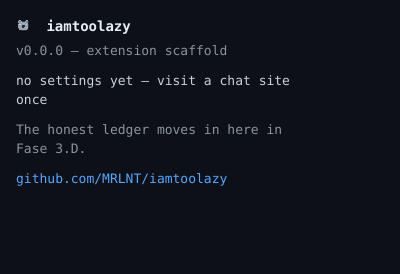
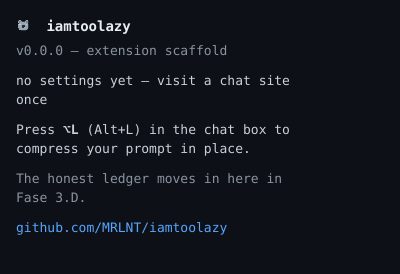
Before and after one commit to MRLNT/iamtoolazy, a browser extension: page packages/extension/src/popup.html in a window 400 px wide. Drawn offline with Linux system fonts and the light colour scheme.

Commit message:
feat(extension): popup teaches the Alt+L shortcut

```diff
--- a/packages/extension/src/popup.html
+++ b/packages/extension/src/popup.html
@@ -16,6 +16,7 @@
   <h1><img src="../icons/icon16.png" width="16" alt=""> iamtoolazy</h1>
   <div class="dim" id="version">extension scaffold</div>
   <div class="row" id="modes">loading settings…</div>
+  <div class="row">Press <b>⌥L</b> (Alt+L) in the chat box to compress your prompt in place.</div>
   <div class="row dim">The honest ledger moves in here in Fase 3.D.</div>
   <div class="row"><a href="https://github.com/MRLNT/iamtoolazy" target="_blank">github.com/MRLNT/iamtoolazy</a></div>
   <script src="popup.js"></script>
```
